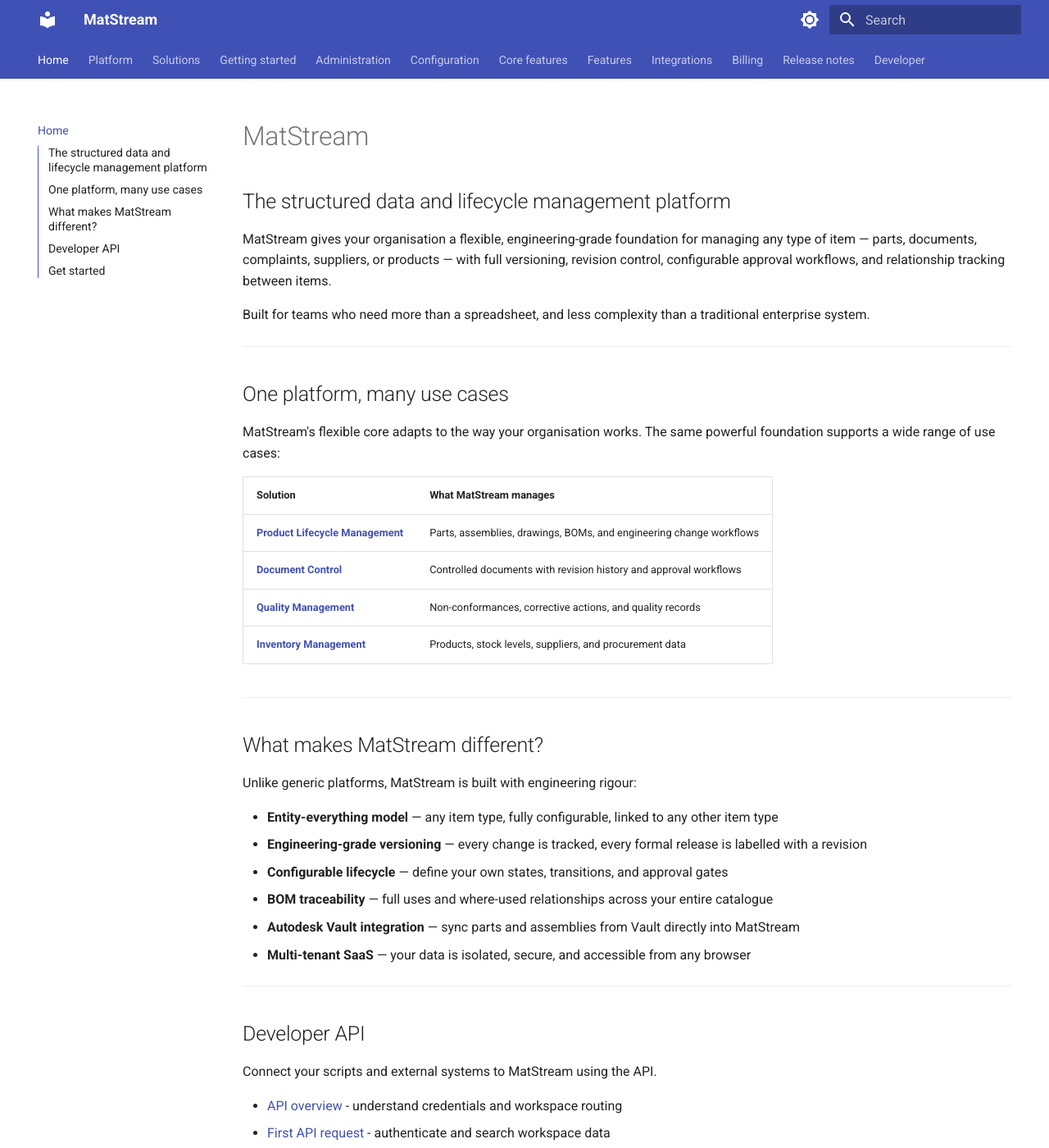
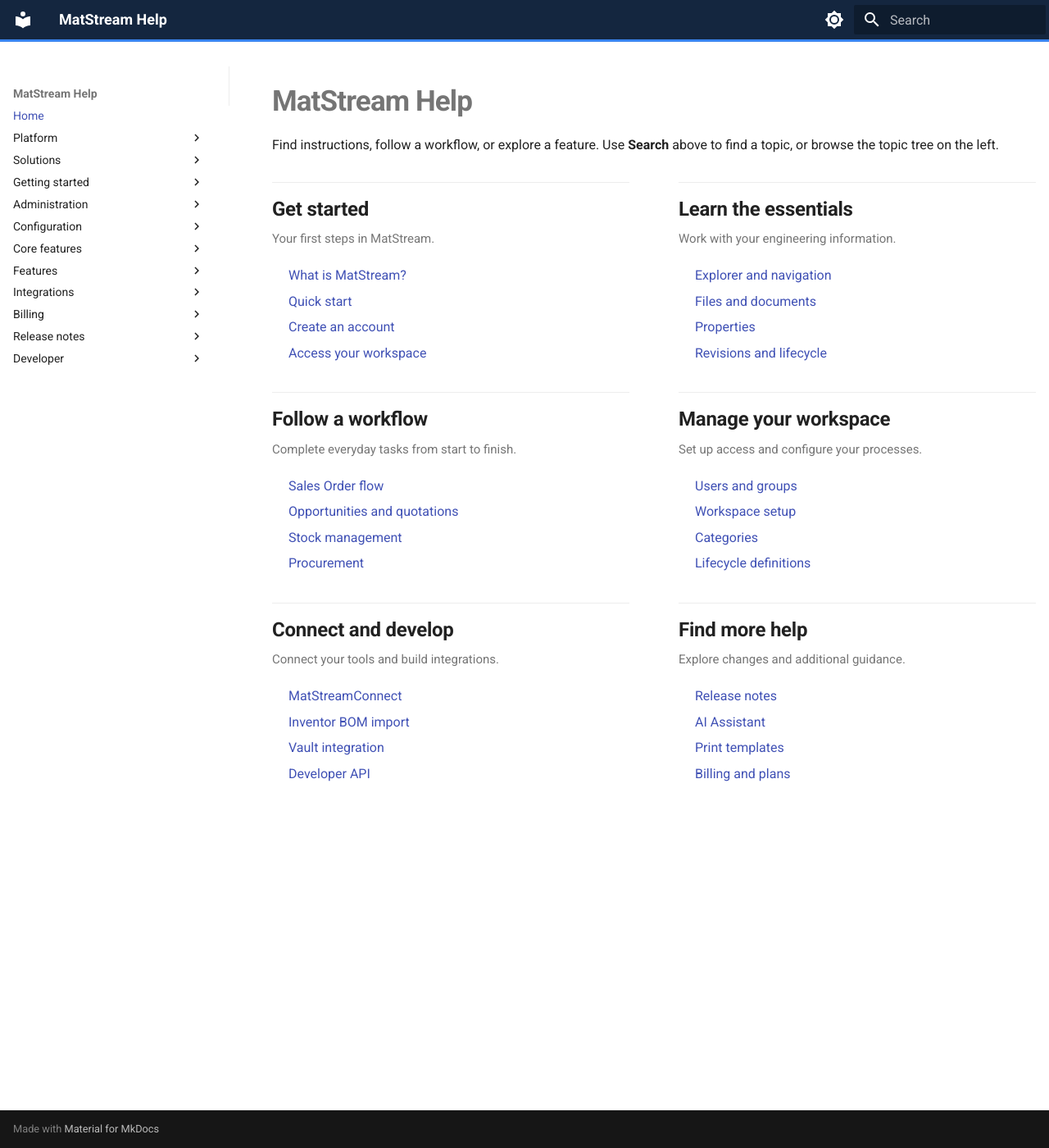
Before and after one commit to PatrickVanDerMeer/matstream-docs, an MkDocs documentation site: the page built from docs/index.md, in a window 1280 px wide and 1400 px high. Shown: the whole window at 82% size. Built offline with MkDocs 1.6.1 and Material for MkDocs 9.7.7, drawn with Linux system fonts in a browser that asks for light colours; some of the changed text lies outside the part shown.

Commit message:
new style format

```diff
--- a/docs/index.md
+++ b/docs/index.md
@@ -1,63 +1,90 @@
-# MatStream
-
-## The structured data and lifecycle management platform
-
-MatStream gives your organisation a flexible, engineering-grade foundation
-for managing any type of item — parts, documents, complaints, suppliers,
-or products — with full versioning, revision control, configurable
-approval workflows, and relationship tracking between items.
-
-Built for teams who need more than a spreadsheet, and less complexity
-than a traditional enterprise system.
-
+---
+hide:
+  - toc
 ---
 
-## One platform, many use cases
+# MatStream Help
 
-MatStream's flexible core adapts to the way your organisation works.
-The same powerful foundation supports a wide range of use cases:
+Find instructions, follow a workflow, or explore a feature. Use **Search** above to find a topic, or browse the topic tree on the left.
 
-| Solution | What MatStream manages |
-|---|---|
-| [**Product Lifecycle Management**](solutions/plm.md) | Parts, assemblies, drawings, BOMs, and engineering change workflows |
-| [**Document Control**](solutions/document-control.md) | Controlled documents with revision history and approval workflows |
-| [**Quality Management**](solutions/quality-management.md) | Non-conformances, corrective actions, and quality records |
-| [**Inventory Management**](solutions/inventory-management.md) | Products, stock levels, suppliers, and procurement data |
+<div class="help-topics" markdown="1">
 
----
-
-## What makes MatStream different?
-
-Unlike generic platforms, MatStream is built with engineering rigour:
-
-- **Entity-everything model** — any item type, fully configurable,
-  linked to any other item type
-- **Engineering-grade versioning** — every change is tracked, every
-  formal release is labelled with a revision
-- **Configurable lifecycle** — define your own states, transitions,
-  and approval gates
-- **BOM traceability** — full uses and where-used relationships across
-  your entire catalogue
-- **Autodesk Vault integration** — sync parts and assemblies from Vault
-  directly into MatStream
-- **Multi-tenant SaaS** — your data is isolated, secure, and accessible
-  from any browser
-
----
-
-## Developer API
-
-Connect your scripts and external systems to MatStream using the API.
-
-- [API overview](dev/index.md) - understand credentials and workspace routing
-- [First API request](dev/first-request.md) - authenticate and search workspace data
-
----
+<section class="help-topic" markdown="1">
 
 ## Get started
 
-- [What is MatStream?](platform/what-is-matstream.md) — understand the
-  platform and how it works
-- [Core concepts](platform/core-concepts.md) — the building blocks of
-  the platform
-- [Quick start](getting-started/quick-start.md) — get up and running fast
+Your first steps in MatStream.
+
+- [What is MatStream?](platform/what-is-matstream.md)
+- [Quick start](getting-started/quick-start.md)
+- [Create an account](getting-started/create-account.md)
+- [Access your workspace](getting-started/workspace-access.md)
+
+</section>
+
+<section class="help-topic" markdown="1">
+
+## Learn the essentials
+
+Work with your engineering information.
+
+- [Explorer and navigation](features/explorer.md)
+- [Files and documents](entities/files.md)
+- [Properties](entities/properties.md)
+- [Revisions and lifecycle](entities/revisions.md)
+
+</section>
+
+<section class="help-topic" markdown="1">
+
+## Follow a workflow
+
+Complete everyday tasks from start to finish.
+
+- [Sales Order flow](features/sales-orders.md)
+- [Opportunities and quotations](features/opportunities-quotations.md)
+- [Stock management](features/stock.md)
+- [Procurement](features/procurement.md)
+
+</section>
+
+<section class="help-topic" markdown="1">
+
+## Manage your workspace
+
+Set up access and configure your processes.
+
+- [Users and groups](admin/users-groups.md)
+- [Workspace setup](getting-started/workspace-setup.md)
+- [Categories](admin/categories.md)
+- [Lifecycle definitions](admin/lifecycle.md)
+
+</section>
+
+<section class="help-topic" markdown="1">
+
+## Connect and develop
+
+Connect your tools and build integrations.
+
+- [MatStreamConnect](integrations/matstream-connect.md)
+- [Inventor BOM import](integrations/inventor-bom.md)
+- [Vault integration](vault-integration/sync.md)
+- [Developer API](dev/index.md)
+
+</section>
+
+<section class="help-topic" markdown="1">
+
+## Find more help
+
+Explore changes and additional guidance.
+
+- [Release notes](release-notes/changelog.md)
+- [AI Assistant](features/ai-assistant.md)
+- [Print templates](print-templates/print-templates-user.md)
+- [Billing and plans](billing/overview.md)
+
+</section>
+
+</div>
--- /dev/null
+++ b/docs/stylesheets/help.css
@@ -0,0 +1,28 @@
+/* MatStream help: topic tree, product banner, and a compact task directory. */
+:root { --md-primary-fg-color: #14263f; --md-accent-fg-color: #1261d8; }
+.md-header { background: #14263f; color: #fff; border-bottom: 3px solid #3984ef; box-shadow: none; }
+.md-header__title { font-weight: 650; }
+.md-header .md-search__button { background: #ffffff18; color: #fff; border: 1px solid #ffffff38; }
+.md-header .md-search__button:hover { background: #ffffff28; }
+.md-grid { max-width: 84rem; }
+.md-typeset { font-size: .8rem; line-height: 1.7; }
+.md-typeset h1 { font-size: 1.75rem; font-weight: 550; letter-spacing: -.025em; margin-bottom: .8rem; }
+.md-typeset h2 { font-size: 1.2rem; font-weight: 550; }
+.md-typeset a { text-underline-offset: .18em; }
+.help-topics { display: grid; grid-template-columns: repeat(2, minmax(0, 1fr)); column-gap: 3rem; row-gap: 1.7rem; margin-top: 1.6rem; }
+.help-topic { border-top: 1px solid var(--md-default-fg-color--lightest); padding-top: .8rem; }
+.md-typeset .help-topic h2 { margin: 0 0 .35rem; }
+.md-typeset .help-topic p { color: var(--md-default-fg-color--light); margin: 0 0 .65rem; font-size: .75rem; }
+.md-typeset .help-topic ul { list-style: none; margin: 0; padding: 0; }
+.md-typeset .help-topic li { margin: .22rem 0; padding: 0; }
+.md-typeset .help-topic a { text-decoration: none; }
+.md-typeset .help-topic a:hover { text-decoration: underline; }
+@media (min-width: 76.25em) {
+  .md-sidebar--primary { width: 14rem; border-right: 1px solid var(--md-default-fg-color--lightest); }
+  .md-sidebar--primary .md-sidebar__inner { padding-right: .9rem; }
+  .md-content { margin-left: 1.4rem; }
+}
+@media (max-width: 44em) {
+  .help-topics { grid-template-columns: 1fr; gap: 1.1rem; }
+  .md-typeset h1 { font-size: 1.5rem; }
+}
--- a/mkdocs.yml
+++ b/mkdocs.yml
@@ -1,4 +1,4 @@
-site_name: MatStream
+site_name: MatStream Help
 site_url: https://help.matstream.com/
 
 exclude_docs: |
@@ -16,11 +16,8 @@ theme:
         icon: material/brightness-4
         name: Switch to light mode
   features:
-    - navigation.tabs
-    - navigation.sections
     - search.suggest
     - search.highlight
-    - toc.integrate
 
 nav:
   - Home: index.md
@@ -122,7 +119,11 @@ nav:
 plugins:
   - search
 
+extra_css:
+  - stylesheets/help.css
+
 markdown_extensions:
+  - md_in_html
   - admonition
   - pymdownx.superfences
   - pymdownx.tabbed:
```
